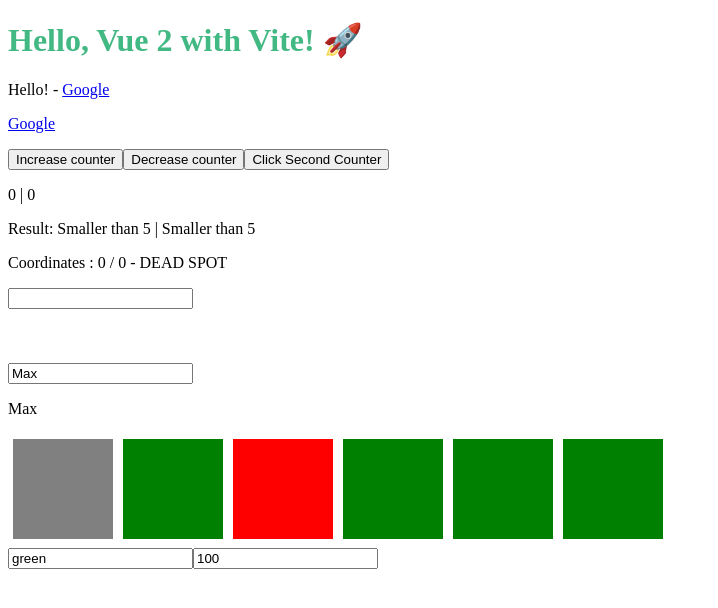
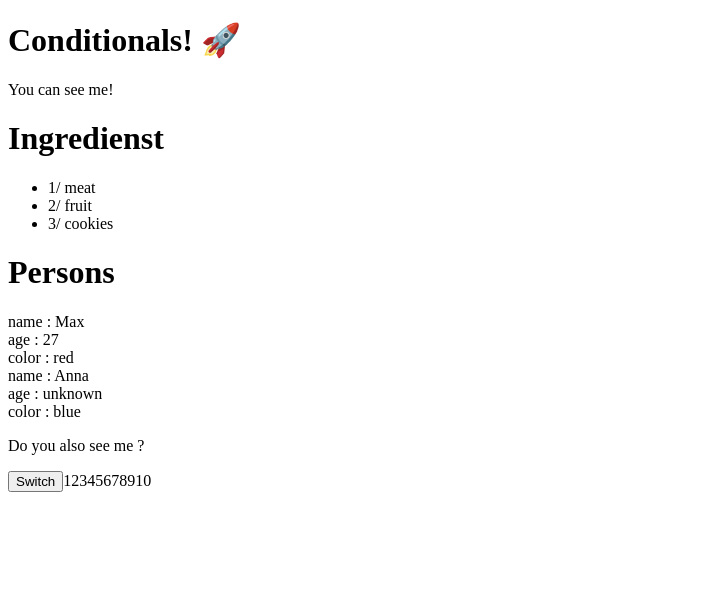
Before and after one commit to salmabenhadjali/learning-path, a Vue app: page / in a window 1280 px wide. Shown: the top 608 px of the page, without its empty margins (0-718 px from the left). Built offline with nearby package versions, Linux system fonts and the light colour scheme.

Commit message:
feat: Conditinals and renderig lists
v-if, v-else, v-show, v-for

```diff
--- /dev/null
+++ b/src/Conditionals.vue
@@ -0,0 +1,47 @@
+<template>
+  <div>
+    <h1 v-once>{{ title }}</h1>
+    <p v-if="show">You can see me!</p>
+    <p v-else>Now you can see me!</p>
+
+    <template v-if="show">
+      <h1>Ingredienst</h1>
+      <ul>
+        <li v-for="(ingredient, index) in ingredients" :key="index">{{ index + 1 }}/ {{ ingredient }}</li>
+      </ul>
+
+      <h1>Persons </h1>
+      <template v-for="(person, index) in persons">
+        <div v-for="(value, key, i) in person" :key="i">
+          {{ key }} : {{ value }}
+        </div>
+      </template>
+    </template>
+    <p v-show="show">Do you also see me ?</p>
+    <button @click="show = !show">Switch</button>
+
+    <span v-for="n in 10">{{ n }}</span>
+  </div>
+</template>
+
+<script>
+  export default {
+    name: 'Conditionals',
+    // Store data to be used
+    data() {
+      return {
+        title : 'Conditionals! 🚀',
+        show: true,
+        ingredients: ['meat', 'fruit', 'cookies'],
+        persons: [
+          {name: 'Max', age: 27, color: 'red'},
+          {name: 'Anna', age: 'unknown', color: 'blue'}
+        ]
+      }
+    }
+  }
+</script>
+
+<style scoped>
+
+</style>
--- a/src/main.js
+++ b/src/main.js
@@ -1,6 +1,7 @@
 import Vue from 'vue'
 import App from './App.vue'
+import Conditionals from './Conditionals.vue'
 
 new Vue({
-  render: h => h(App),
+  render: h => h(Conditionals),
 }).$mount('#app')
```
Also changed, not shown: src/counter.js (deleted, +0 -9 lines), 1 other file (tests, documents, lock files or other folders).
